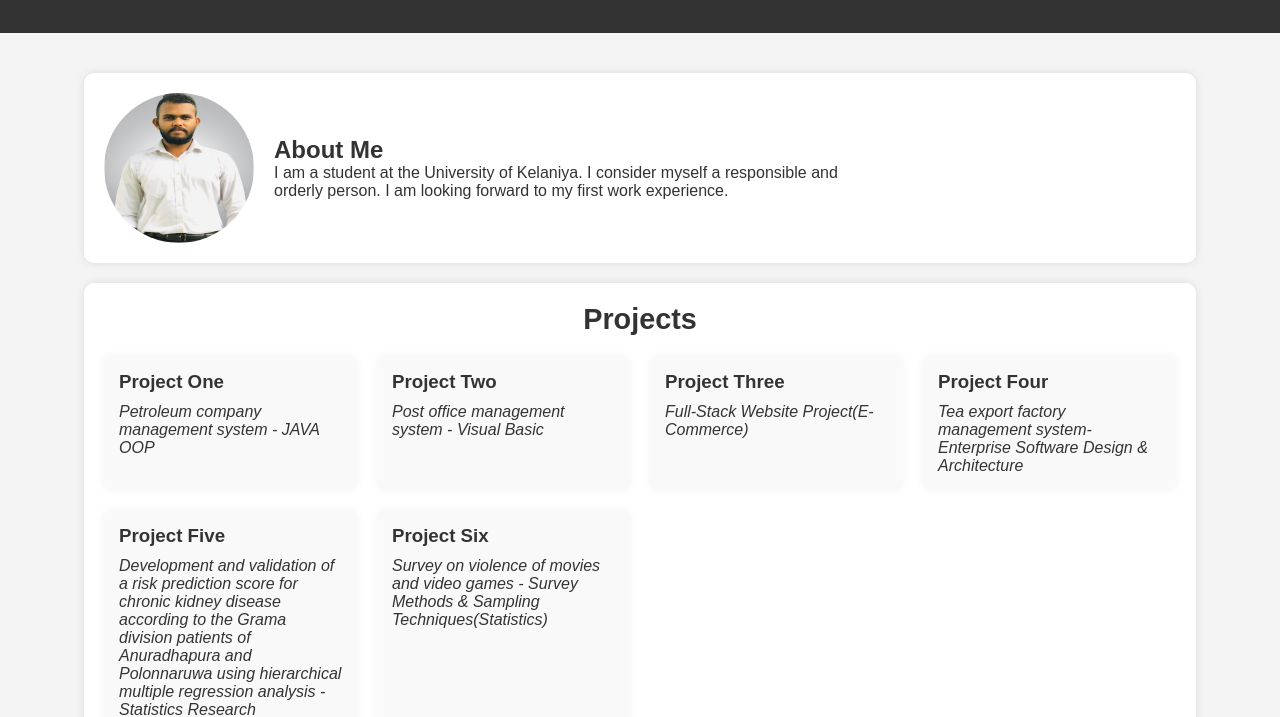
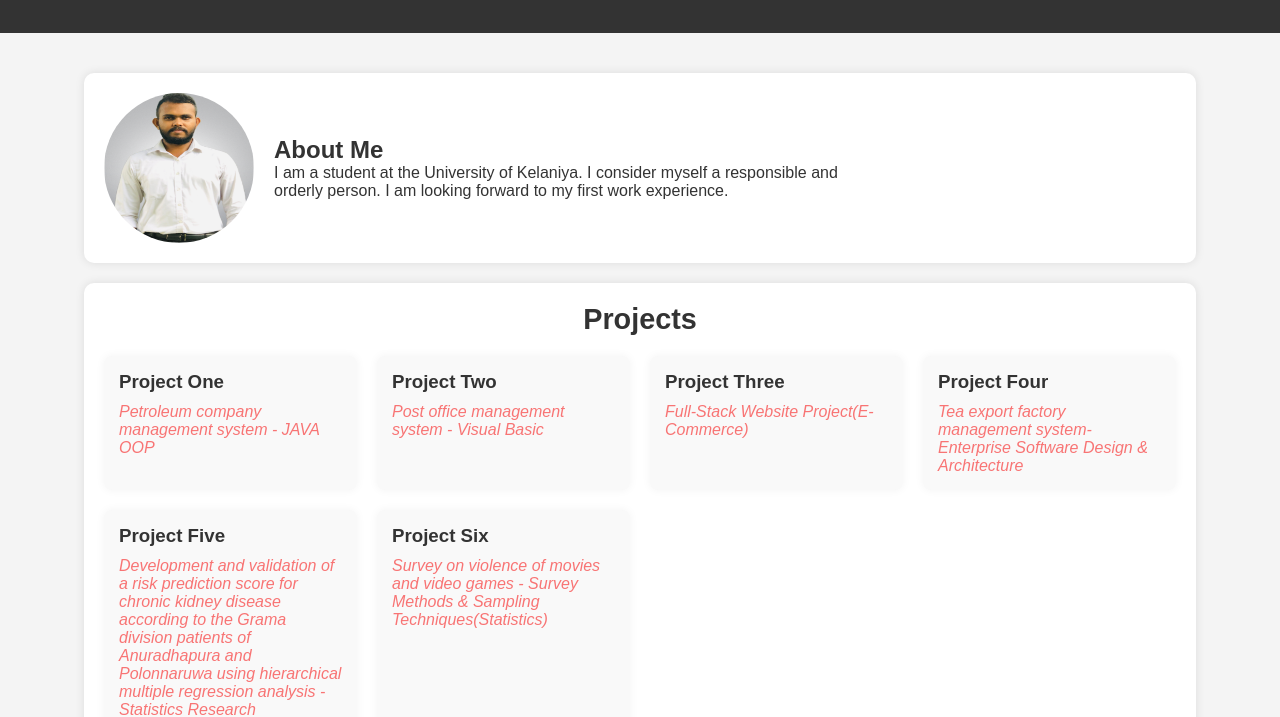
Before and after one commit to BhashithaGimhan/web, a plain HTML site: page index.html in a window 1280 px wide. Shown: the part 114-831 px from the top of the page. Drawn offline with Linux system fonts and the light colour scheme.

Commit message:
update color

```diff
--- a/style.css
+++ b/style.css
@@ -98,5 +98,5 @@ footer {
 
 .project p {
     font-style: italic;
-    color: #333;
+    color: #f87474;
 }
```
